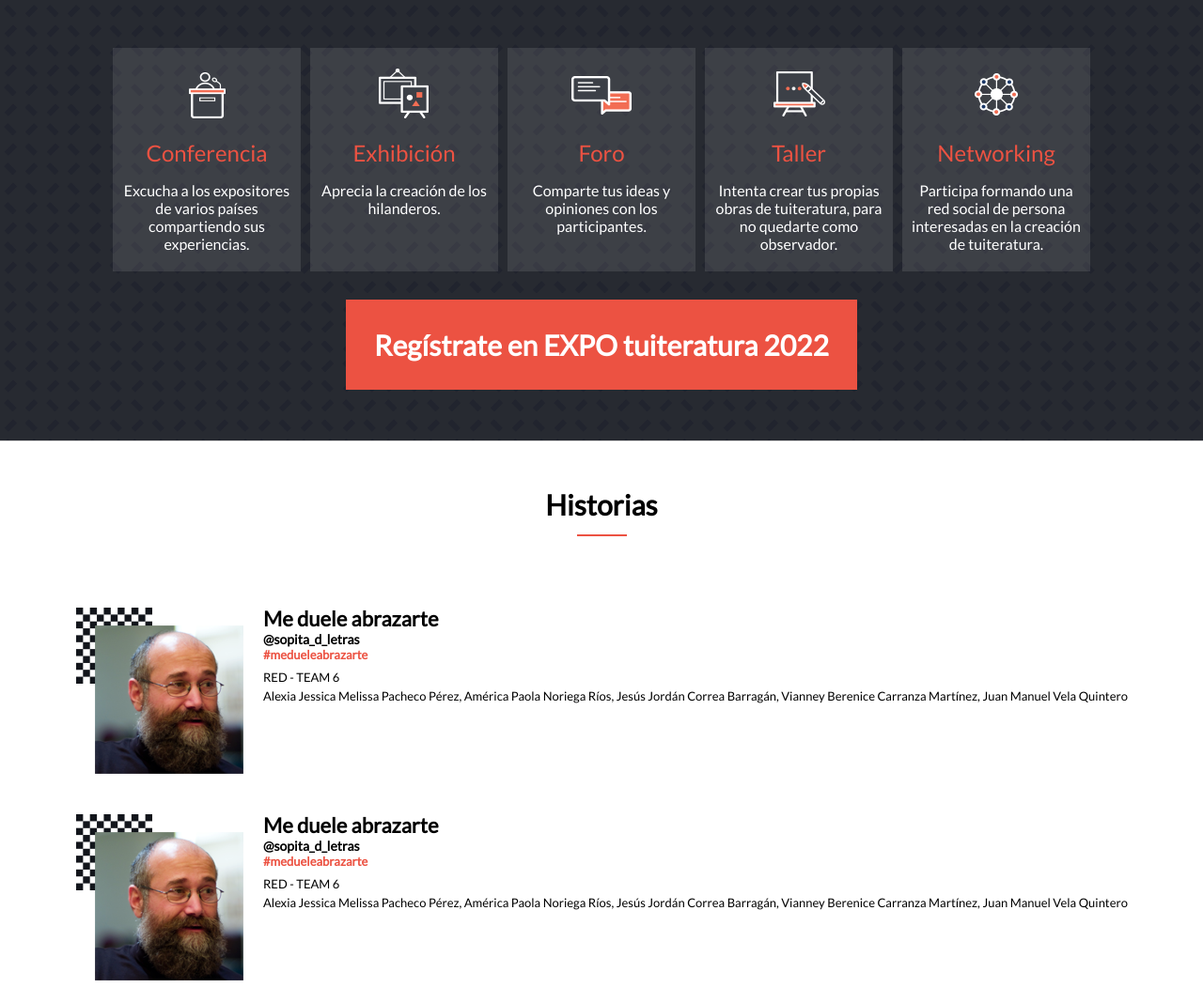
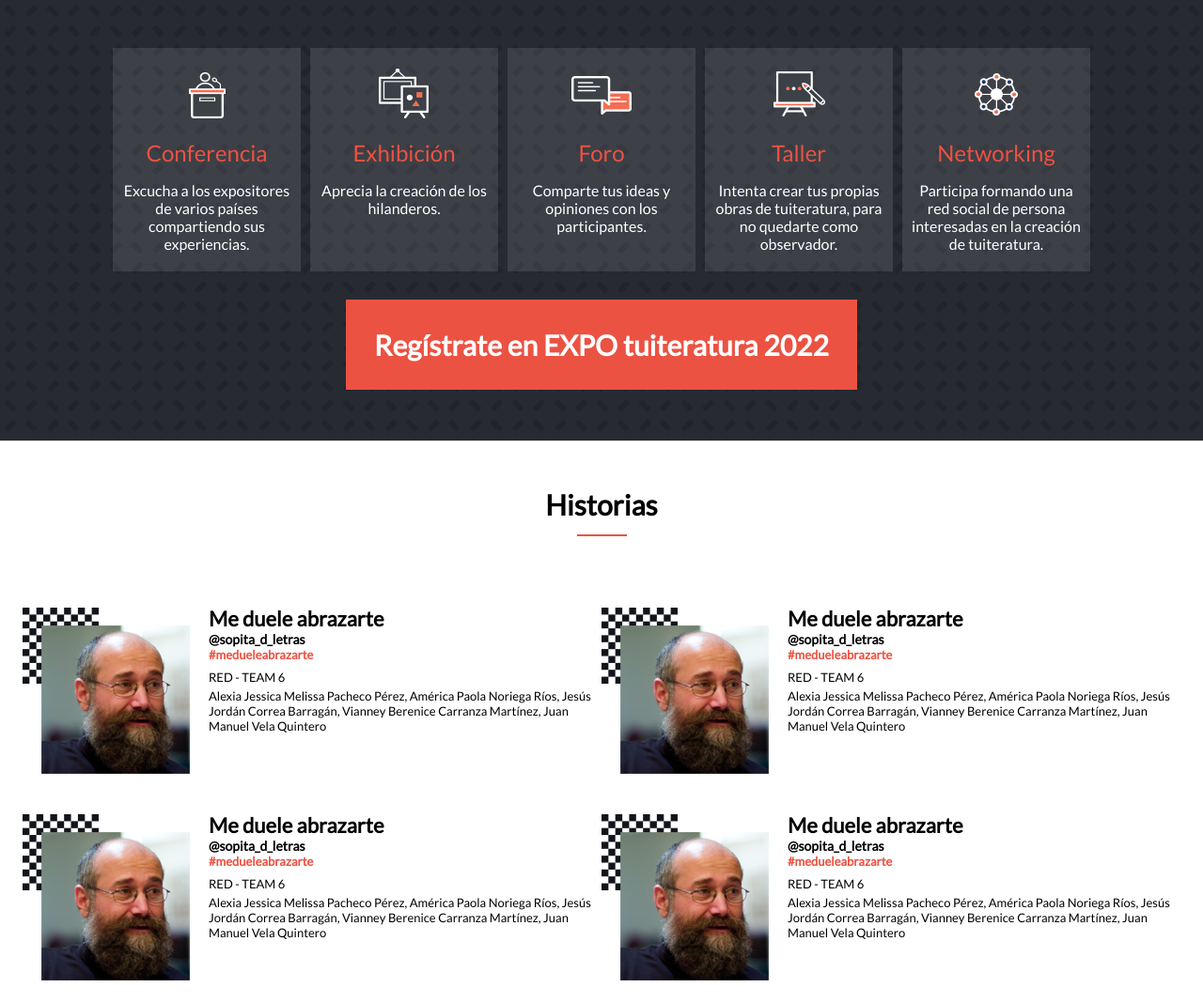
Before and after one commit to rbanos-mv/capstone-1-expo, a website: page index.html in a window 1280 px wide. Shown: the part 792-1860 px from the top of the page at 94% size. Drawn offline with Linux system fonts and the light colour scheme; a web font is replaced by a local one.

Commit message:
Adapt stories for desktop

```diff
--- a/resources/scss/styles.scss
+++ b/resources/scss/styles.scss
@@ -585,4 +585,8 @@ footer {
   .program-join {
     font-size: 30px;
   }
+
+  .story {
+    width: 50%;
+  }
 }
```
Also changed, not shown: resources/css/styles.min.css, 1 other file.
